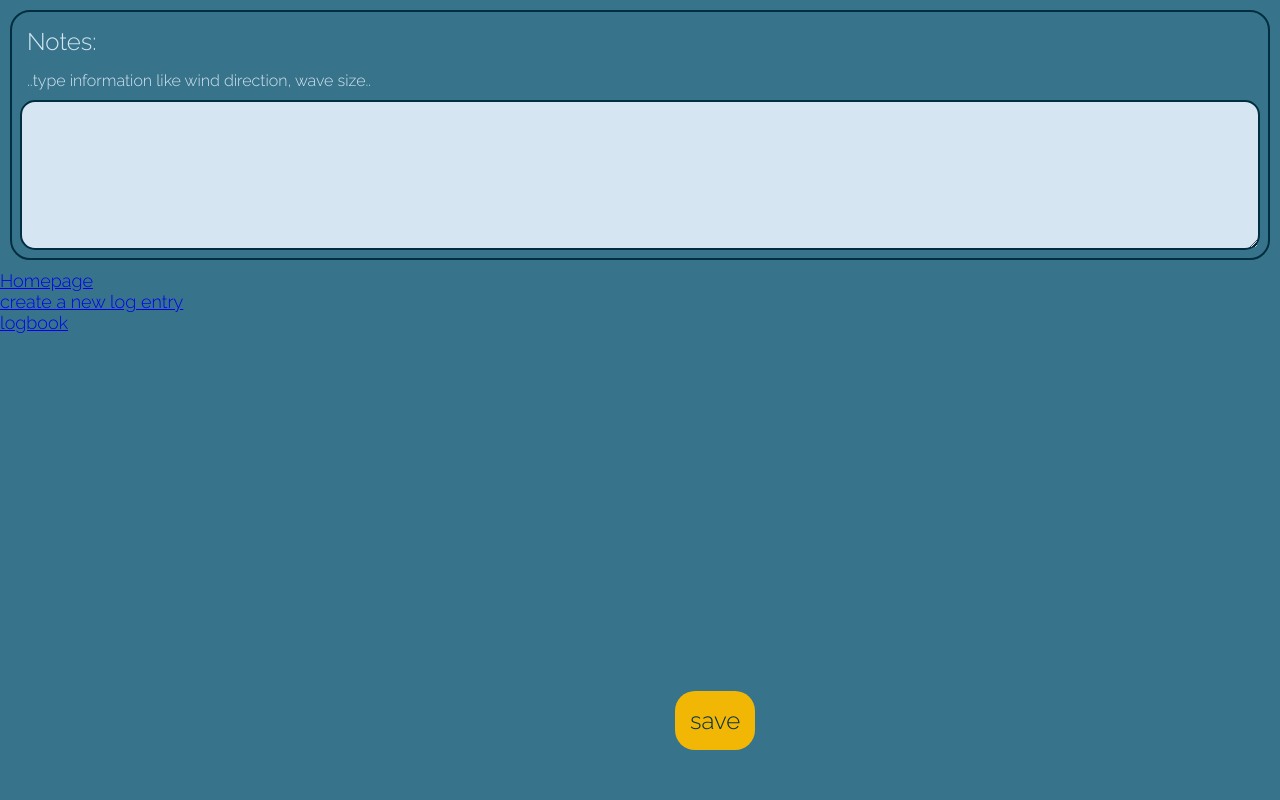
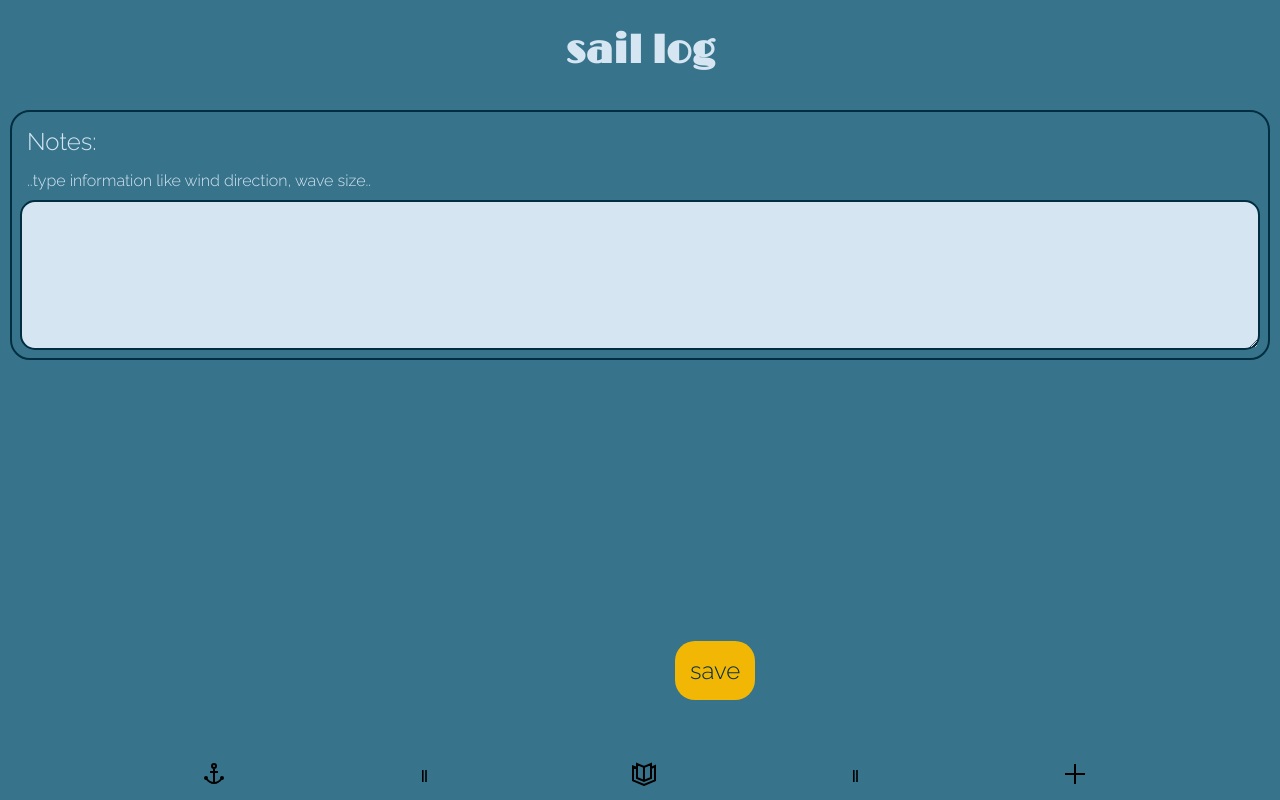
Before and after one commit to MerleMak/sail-log, a React (Create React App) app: page /create in a window 1280 px wide. Built offline with nearby package versions, Linux system fonts and the light colour scheme.

Commit message:
Styling of Navigation

```diff
--- a/src/App.js
+++ b/src/App.js
@@ -31,6 +31,7 @@ export default function App() {
       </Routes>
     </>
   );
+
   function handleLogEntry(formData) {
     setLogEntries([...logEntries, formData]);
   }
--- a/src/components/Button/Button.js
+++ b/src/components/Button/Button.js
@@ -20,7 +20,7 @@ const StyledButton = styled.button`
       background-color: #f2b705;
       color: #012e40;
       position: fixed;
-      bottom: 50px;
+      bottom: 100px;
       right: 41vw;
     `}
 
--- a/src/components/Navigation/Navigation.js
+++ b/src/components/Navigation/Navigation.js
@@ -1,17 +1,49 @@
 import { NavLink } from 'react-router-dom';
 import styled from 'styled-components';
+import { IconContext } from 'react-icons';
+import { GrHomeRounded, GrCatalog, GrAnchor, GrAdd } from 'react-icons/gr';
+import { IoCreateOutline } from 'react-icons/io5';
+import { FaGripLinesVertical } from 'react-icons/fa';
 
 export default function Navigation() {
   return (
     <Nav>
-      <NavLink to="/">Homepage</NavLink>
-      <NavLink to="/create">create a new log entry</NavLink>
-      <NavLink to="/logbook">logbook</NavLink>
+      <Link to="/">
+        <IconContext.Provider value={{ size: '1.5rem' }}>
+          <GrAnchor />
+        </IconContext.Provider>
+      </Link>
+      <IconContext.Provider value={{ size: '0.8rem' }}>
+        <VerticalLine />
+      </IconContext.Provider>
+      <Link to="/logbook">
+        <IconContext.Provider value={{ size: '1.5rem' }}>
+          <GrCatalog />
+        </IconContext.Provider>
+      </Link>
+      <IconContext.Provider value={{ size: '0.8rem' }}>
+        <VerticalLine />
+      </IconContext.Provider>
+      <Link to="/create">
+        <IconContext.Provider value={{ size: '1.5rem', color: '#d5e5f2' }}>
+          <GrAdd />
+        </IconContext.Provider>
+      </Link>
     </Nav>
   );
 }
 
 const Nav = styled.nav`
   display: flex;
-  flex-direction: column;
+  justify-content: space-evenly;
+  align-items: center;
 `;
+
+const Link = styled(NavLink)`
+  color: #d5e5f2;
+  width: 15px;
+`;
+
+const VerticalLine = styled(FaGripLinesVertical)`
+  color: black;
+`;
--- a/src/routes/FormPage.js
+++ b/src/routes/FormPage.js
@@ -1,12 +1,21 @@
 import styled from 'styled-components';
 import LogForm from '../components/LogForm/LogForm';
 import Navigation from '../components/Navigation/Navigation';
+import { Header } from '../styled-components/Header';
 
 export default function FormPage({ onSubmit }) {
   return (
-    <>
+    <Wrapper>
+      <Header>sail log</Header>
       <LogForm onSubmit={onSubmit} />
       <Navigation />
-    </>
+    </Wrapper>
   );
 }
+
+const Wrapper = styled.div`
+  display: grid;
+  gap: 10px;
+  grid-template-rows: 90px auto 48px;
+  height: 100vh;
+`;
--- a/src/routes/HomePage.js
+++ b/src/routes/HomePage.js
@@ -1,6 +1,7 @@
 import { NavLink } from 'react-router-dom';
 import styled from 'styled-components';
 import Button from '../components/Button/Button';
+import { Header } from '../styled-components/Header';
 import { IconContext } from 'react-icons';
 import { GiShoonerSailboat } from 'react-icons/gi';
 
@@ -27,12 +28,6 @@ const HomePageWrapper = styled.div`
   display: grid;
   justify-items: center;
 `;
-const Header = styled.h1`
-  text-align: center;
-  font-family: Limelight;
-  font-size: 40px;
-  color: #d5e5f2;
-`;
 
 const NavWrapper = styled.div`
   display: flex;
--- a/src/routes/LogbookPage.js
+++ b/src/routes/LogbookPage.js
@@ -1,18 +1,21 @@
 import styled from 'styled-components';
 import LogEntryList from '../components/LogEntryList/LogEntryList';
-import Button from '../components/Button/Button';
 import Navigation from '../components/Navigation/Navigation';
+import { Header } from '../styled-components/Header';
 
 export default function LogbookPage({ logEntries }) {
   return (
-    <>
+    <Wrapper>
+      <Header>sail log</Header>
       <LogEntryList logEntries={logEntries} />
-      <Button onClick={handleClick} variant="navigate">
-        create a new log entry
-      </Button>
       <Navigation />
-    </>
+    </Wrapper>
   );
+}
 
-  function handleClick() {}
-}
+const Wrapper = styled.div`
+  display: grid;
+  gap: 10px;
+  grid-template-rows: 90px auto 48px;
+  height: 100vh;
+`;
--- /dev/null
+++ b/src/styled-components/Header.js
@@ -0,0 +1,8 @@
+import styled from 'styled-components';
+
+export const Header = styled.h1`
+  text-align: center;
+  font-family: Limelight;
+  font-size: 40px;
+  color: #d5e5f2;
+`;
```
